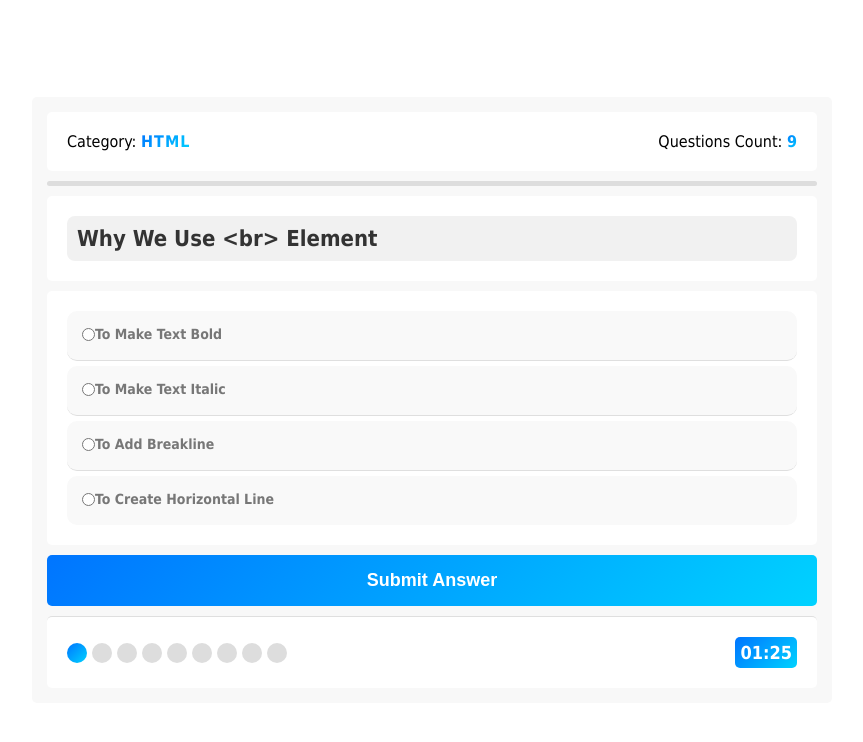
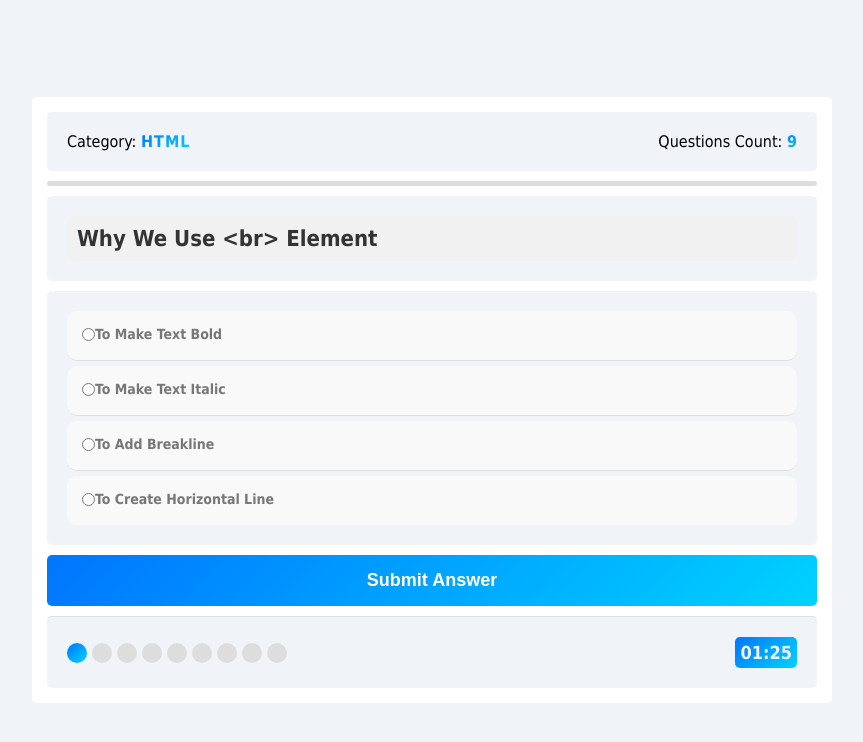
Before and after one commit to OmarEiissa/--------------------Quiz-Application, a plain HTML site: page index.html in a window 1280 px wide. Shown: the whole page, without its empty margins (208-1071 px from the left). Drawn offline with Linux system fonts and the light colour scheme.

Commit message:
end edit color

```diff
--- a/css/main.css
+++ b/css/main.css
@@ -11,12 +11,13 @@ body {
   align-items: center;
   justify-content: center;
   padding: 10px;
+    background-color: #f0f4f8;
 }
 
 .quiz-app {
   width: 100%;
   max-width: 800px;
-  background-color: #f8f8f8;
+  background-color: #ffffff;
   padding: 15px;
   display: flex;
   flex-direction: column;
@@ -27,7 +28,7 @@ body {
   display: flex;
   align-items: center;
   justify-content: center;
-  background-color: #fff;
+  background-color: #f0f4f8;
   padding: 20px;
 }
 
@@ -74,7 +75,7 @@ body {
 }
 
 .quiz-app .quiz-area {
-  background-color: #fff;
+  background-color: #f0f4f8;
   padding: 20px;
 }
 
@@ -88,7 +89,7 @@ body {
 }
 
 .quiz-app .answers-area {
-  background-color: #fff;
+  background-color: #f0f4f8;
   padding: 20px;
   display: flex;
   flex-direction: column;
@@ -157,7 +158,7 @@ body {
 
 .quiz-app .bullets {
   border-top: 1px solid #dfdfdf;
-  background-color: #fff;
+  background-color: #f0f4f8;
   display: flex;
   justify-content: center;
   align-items: center;
@@ -187,14 +188,14 @@ body {
   text-align: center;
   padding: 5px;
   background: linear-gradient(135deg, #0075ff, #00d2ff);
-  color: #fff;
+  color: #f0f4f8;
   border-radius: 5px;
   transition: background-color 0.5s ease, transform 0.2s ease;
 }
 
 .quiz-app .countdown.low-time {
   background: linear-gradient(135deg, #dc0a0a, #f07c7c);
-  color: #fff;
+  color: #f0f4f8;
   animation: pulse 1s infinite;
 }
 
```
